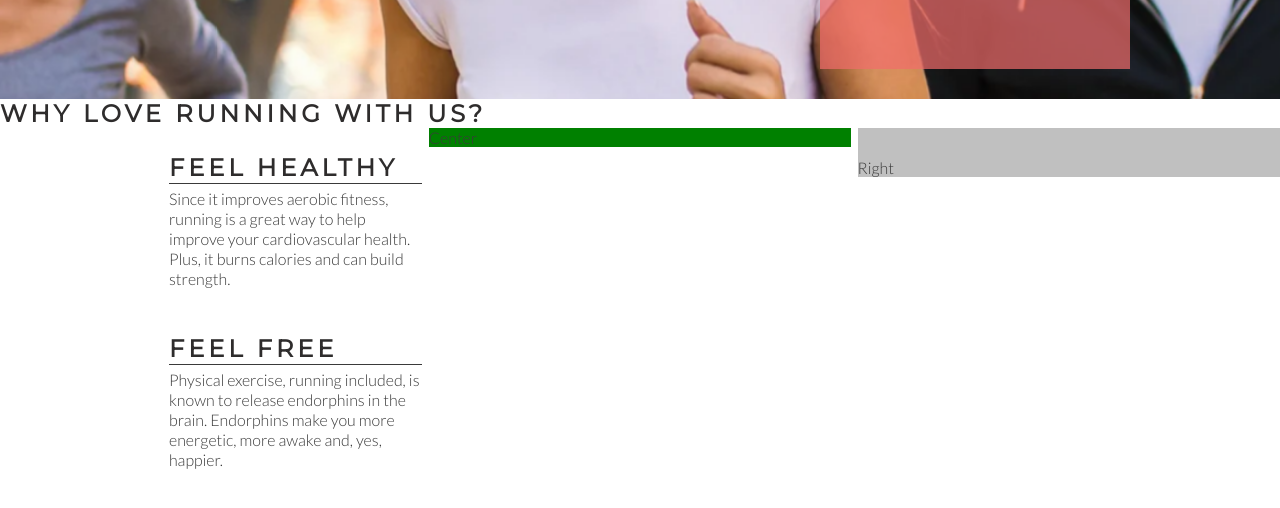
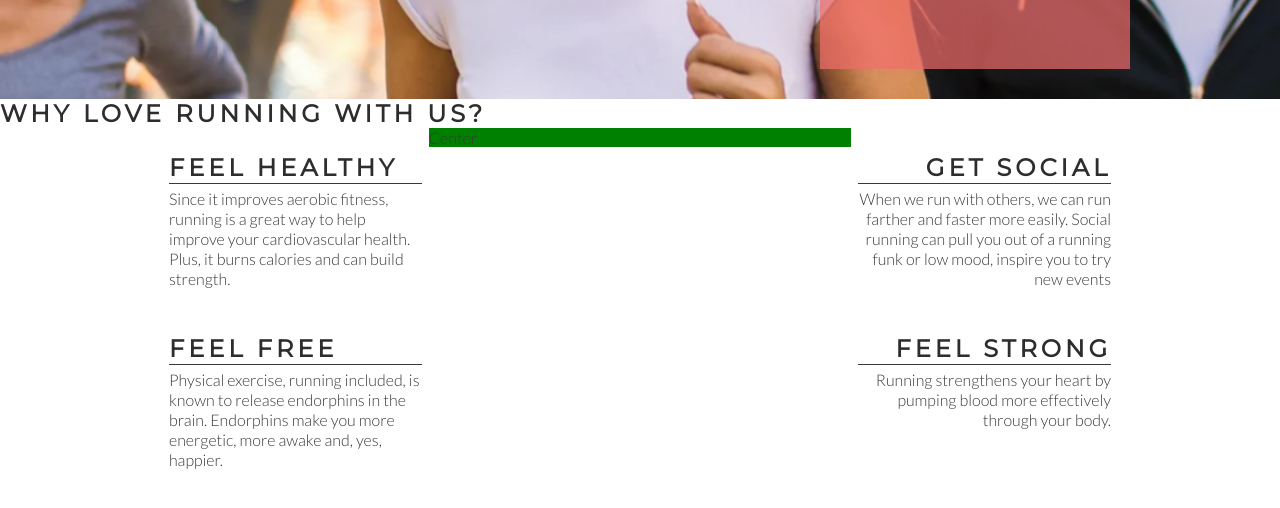
Before and after one commit to yuyizhong/love-running-wt, a plain HTML site: page index.html in a window 1280 px wide. Shown: the part 576-1084 px from the top of the page. Drawn offline with Linux system fonts and the light colour scheme.

Commit message:
add right about content and style

```diff
--- a/assets/css/style.css
+++ b/assets/css/style.css
@@ -131,7 +131,7 @@ h1, h2 {
     padding-top: 30px;
     width:33%;
     float:right;
-    background-color: silver;
+
 }
 #center-about {
     width: 33%;
@@ -152,3 +152,19 @@ hr {
     margin-bottom: 50px;
 
 }
+
+.right-about-heading {
+    width: 60%;
+    float: left;
+    line-height: 20px;
+    clear:both;
+    margin-bottom: 50px;
+
+}
+
+.right-about-heading h2 {
+    text-align: right;
+}
+ .right-about-heading p {
+    text-align: right
+ }
--- a/index.html
+++ b/index.html
@@ -62,7 +62,18 @@
                 <p>Physical exercise, running included, is known to release endorphins in the brain. Endorphins make you more energetic, more awake and, yes, happier.</p>
             </div>
         </div>
-        <div id="right-about">Right</div>
+        <div id="right-about">
+            <div class="right-about-heading">
+                <h2>Get Social</h2>
+                <hr>
+                <p>When we run with others, we can run farther and faster more easily. Social running can pull you out of a running funk or low mood, inspire you to try new events</p>
+            </div>
+            <div class="right-about-heading">
+                <h2>Feel Strong</h2>
+                <hr>
+                <p>Running strengthens your heart by pumping blood more effectively through your body.</p>
+            </div>
+        </div>
         <div id="center-about">Center</div>
     </section>
     <section>
```
